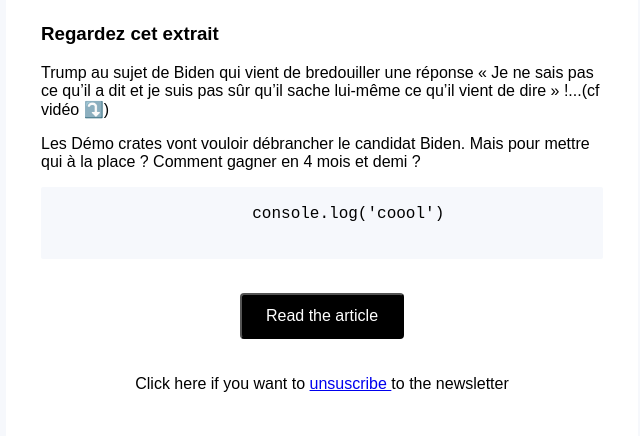
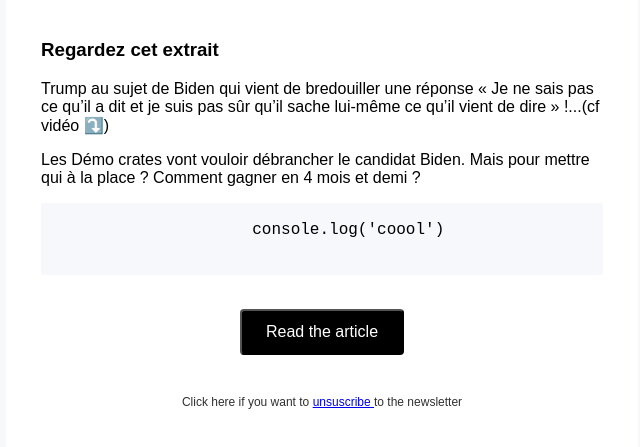
Before and after one commit to tiavina-mika/raw-email-template, a website: page index.html in a window 1280 px wide. Shown: the part 151-598 px from the top of the page, without its empty margins (318-958 px from the left). Drawn offline with Linux system fonts and the light colour scheme; a web font is replaced by a local one.

Commit message:
update margin

```diff
--- a/index.html
+++ b/index.html
@@ -24,6 +24,7 @@
         background-color: #f6f8fc;
         font-family: "BasierCircle-Medium", Sans-Serif;
         font-size: 16px;
+        padding: 16px 0px;
       }
       .container p {
         font-family: "BasierCircle-Medium", Sans-Serif;
@@ -46,8 +47,10 @@
         font-size: 16px;
         margin-top: 14px;
       }
-      .footer1 {
-        margin-top: 32px;
+      .footer-paragraph-1 {
+        margin-top: 36px;
+        font-size: 12px;
+        color: #303030
       }
       @media only screen and (max-width: 600px) {
         .left, .right {
@@ -111,7 +114,7 @@
             <!-- footer -->
             <tr>
               <td align="center">
-                <p class="footer1">
+                <p class="footer-paragraph-1">
                   Click here if you want to
                   <a href="https://www.facebook.com" alt="">
                     unsuscribe
```
